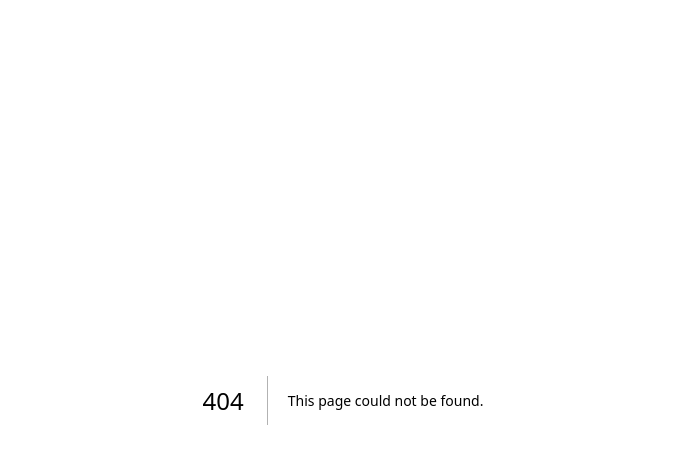
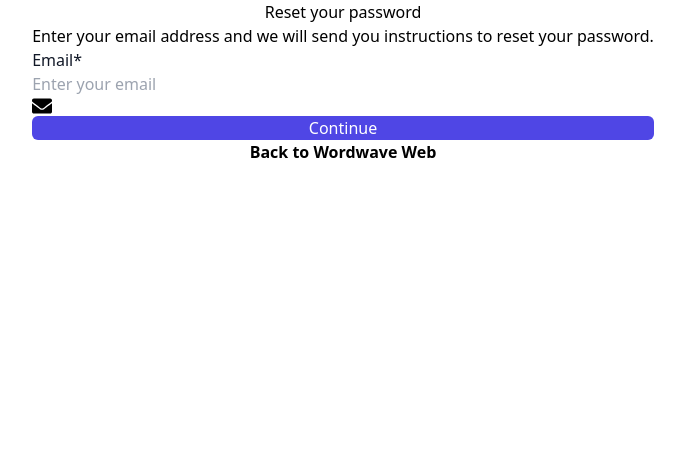
Before and after one commit to Niharika0104/WordWave, a Next.js app: page /auth/forgotpassword in a window 1280 px wide. Before the commit this address had no page. Shown: the top 464 px of the page, without its empty margins (297-982 px from the left). Built offline with nearby package versions, Linux system fonts and the light colour scheme.

Commit message:
added forgot password page

```diff
--- /dev/null
+++ b/Components/AuthComponents/ForgotPassword.tsx
@@ -0,0 +1,50 @@
+"use client"
+import React, { useState,FormEvent  } from "react";
+import { FaEye, FaEyeSlash ,FaGoogle,FaGithub,FaMailBulk,FaKey, FaEnvelope} from 'react-icons/fa';
+
+
+
+export default function ForgotPassword(){
+    const [email, setEmail] = useState("");
+    const handleSubmit = (e:FormEvent<HTMLFormElement>) => {
+
+        e.preventDefault();
+        // Handle login logic here
+      };
+    return(
+
+        <div className="flex h-screen w-screen justify-center items-center ">
+             <form onSubmit={handleSubmit} className="w-[80%] sm:w-[25%] mx-auto">
+                <h1 className="font-extrabold text-[2rem] text-center my-5">Reset your password</h1>
+                <h5 className="font-medium text-md text-center my-5">Enter your email address and we will send you instructions to reset your password.</h5>
+
+        <div className="mt-3">
+              <label className="block text-md font-medium leading-6 text-gray-900">Email<span className="text-red-600">*</span></label>
+              <div className="mt-2 relative w-full">
+                <input
+                  id="email"
+                  name="email"
+                  type="text"
+                  required
+                  placeholder="Enter your email"
+                  className="block w-full h-10 rounded-md pl-10 pr-4 border-0 py-6 text-gray-900 shadow-sm ring-1 ring-inset ring-gray-300 placeholder:text-gray-400 focus:ring-2 focus:ring-inset focus:ring-indigo-600 sm:text-sm sm:leading-6"
+                  value={email}
+                  onChange={(e) => setEmail(e.target.value)}
+                />
+                  <span className="absolute h-10 py-6 top-0  flex items-center left-3 "><FaEnvelope fontSize={20}/></span>
+
+
+              </div>
+        </div>
+        <div className="flex justify-center mt-5">
+              <button type="submit" className="w-full text-center h-10 bg-indigo-600 text-white rounded-md hover:opacity-80">
+                Continue
+              </button>
+            </div>
+            <div className="flex justify-center mt-5">
+             <span className="text-indigo-600 font-bold cursor-pointer">Back to Wordwave Web</span>
+            </div>
+        </form>
+      </div>
+    )
+}
--- /dev/null
+++ b/app/auth/forgotpassword/page.tsx
@@ -0,0 +1,7 @@
+"use client"
+
+import ForgetPassword from "@/Components/AuthComponents/ForgotPassword"
+
+export default function ForgotPasswordComponent(){
+    return <ForgetPassword/>
+}
--- a/app/login/page.tsx
+++ b/app/auth/login/page.tsx
@@ -1,6 +1,6 @@
 "use client"
 
-import Login from "@/Components/Login"
+import Login from "@/Components/AuthComponents/Login"
 
 export default function LoginComponent(){
     return <Login/>
--- a/app/register/page.tsx
+++ b/app/auth/register/page.tsx
@@ -1,6 +1,6 @@
 "use client";
 
-import Register from "@/Components/Register";
+import Register from "@/Components/AuthComponents/Register";
 
 
 export default function RegisterPage() {
```
Also changed, not shown: Components/AuthComponents/EmailSentConfirmation.tsx (added), Components/AuthComponents/Login.tsx (renamed from Components/Login.tsx), Components/AuthComponents/Register.tsx (renamed from Components/Register.tsx), Components/AuthComponents/ResetConfirmation.tsx (added), Components/AuthComponents/ResetPassword.tsx (added).
